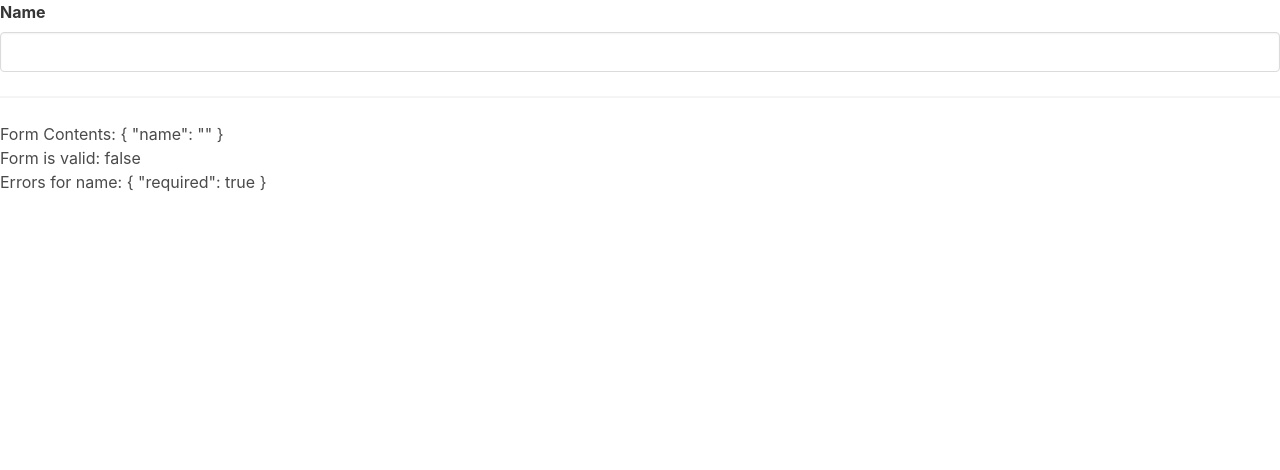
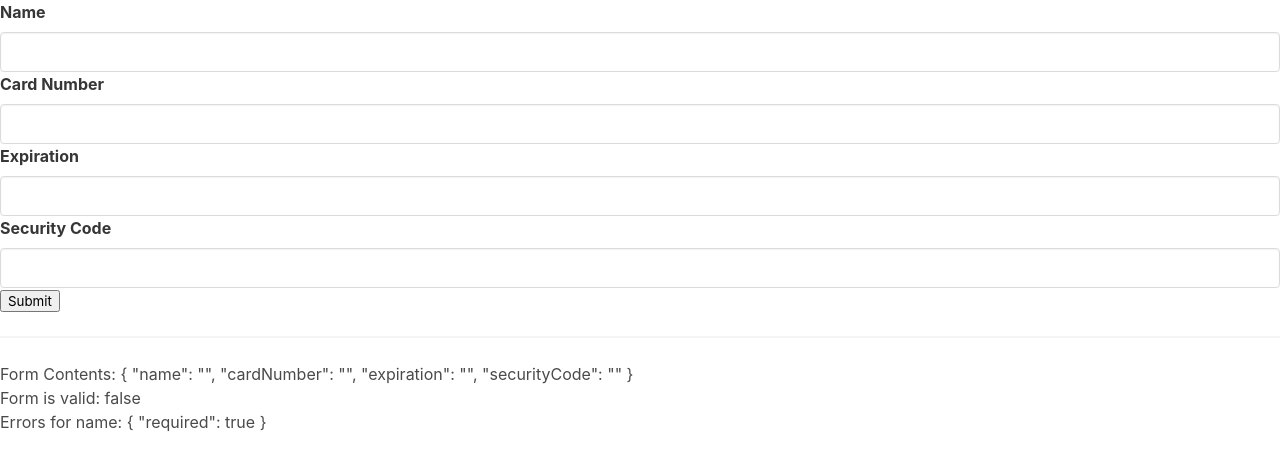
Before and after one commit to RaistlinD2x-Dev/angular-credit-card, an Angular app: page / in a window 1280 px wide. Shown: the top 470 px of the page. Built offline with nearby package versions, Linux system fonts and the light colour scheme.

Commit message:
Added the rest of the fields to the form

```diff
--- a/src/app/card-form/card-form.component.html
+++ b/src/app/card-form/card-form.component.html
@@ -1,5 +1,21 @@
 <form [formGroup]='cardForm'>
-    <app-input label="Name" [control]="formControlFix"></app-input>
+    <app-input
+        label="Name"
+        [control]="nameFix"
+    ></app-input>
+    <app-input
+        label="Card Number"
+        [control]="cardNumberFix"
+    ></app-input>
+    <app-input
+        label="Expiration"
+        [control]="expirationFix"
+    ></app-input>
+    <app-input
+        label="Security Code"
+        [control]="securityCodeFix"
+    ></app-input>
+    <button type="submit">Submit</button>
 </form>
 <hr>
 
--- a/src/app/card-form/card-form.component.ts
+++ b/src/app/card-form/card-form.component.ts
@@ -15,10 +15,16 @@ export class CardFormComponent implements OnInit {
       Validators.minLength(3),
       Validators.maxLength(5),
       // Validators.pattern(/\s/)
-    ])
+    ]),
+    cardNumber: new FormControl(''),
+    expiration: new FormControl(''),
+    securityCode: new FormControl(''),
   });
 
-  formControlFix: FormControl = this.cardForm.controls.name as FormControl
+  nameFix: FormControl = this.cardForm.controls.name as FormControl
+  cardNumberFix: FormControl = this.cardForm.controls.cardNumber as FormControl
+  expirationFix: FormControl = this.cardForm.controls.expiration as FormControl
+  securityCodeFix: FormControl = this.cardForm.controls.securityCode as FormControl
 
 
   constructor() {
```
